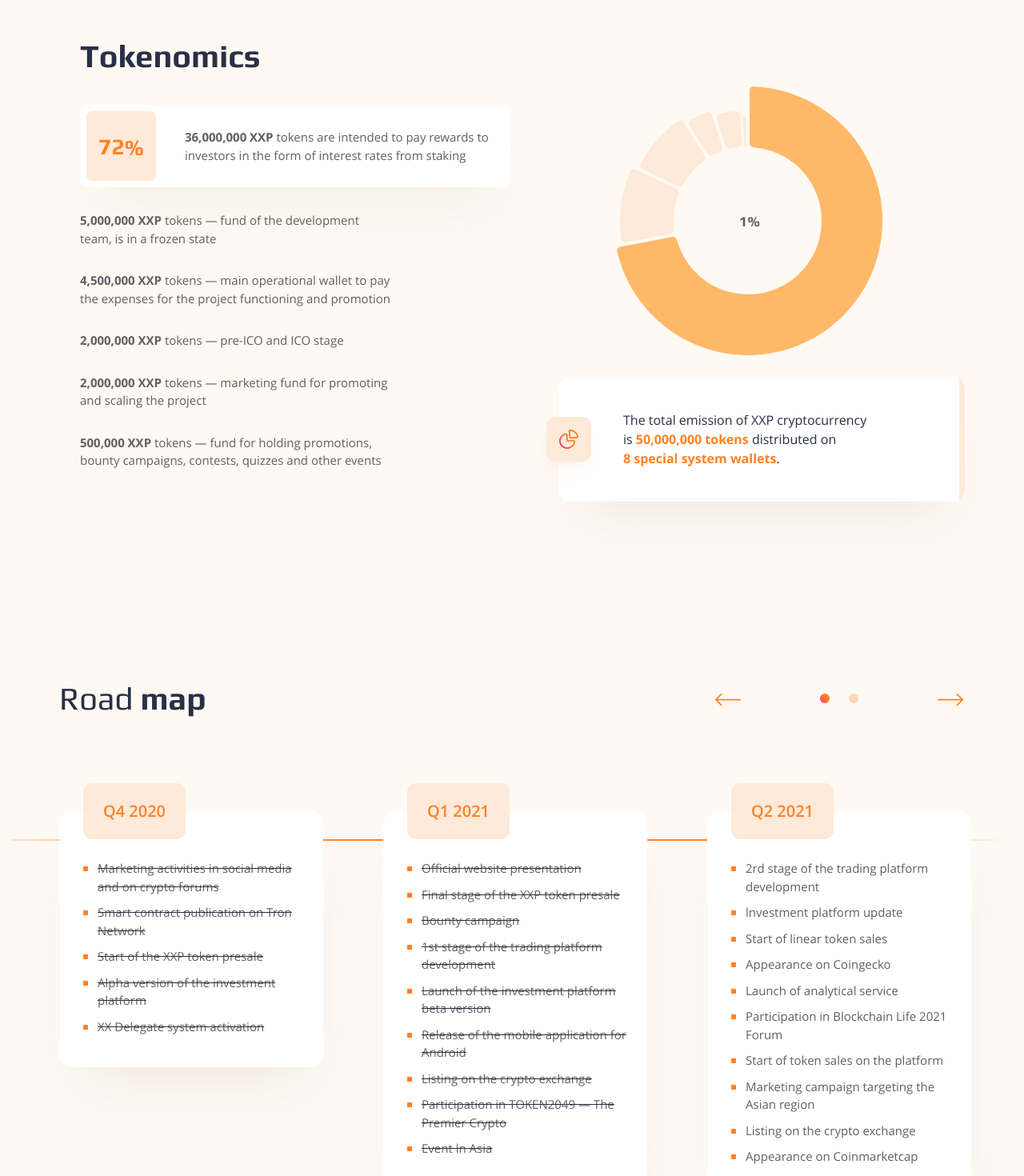
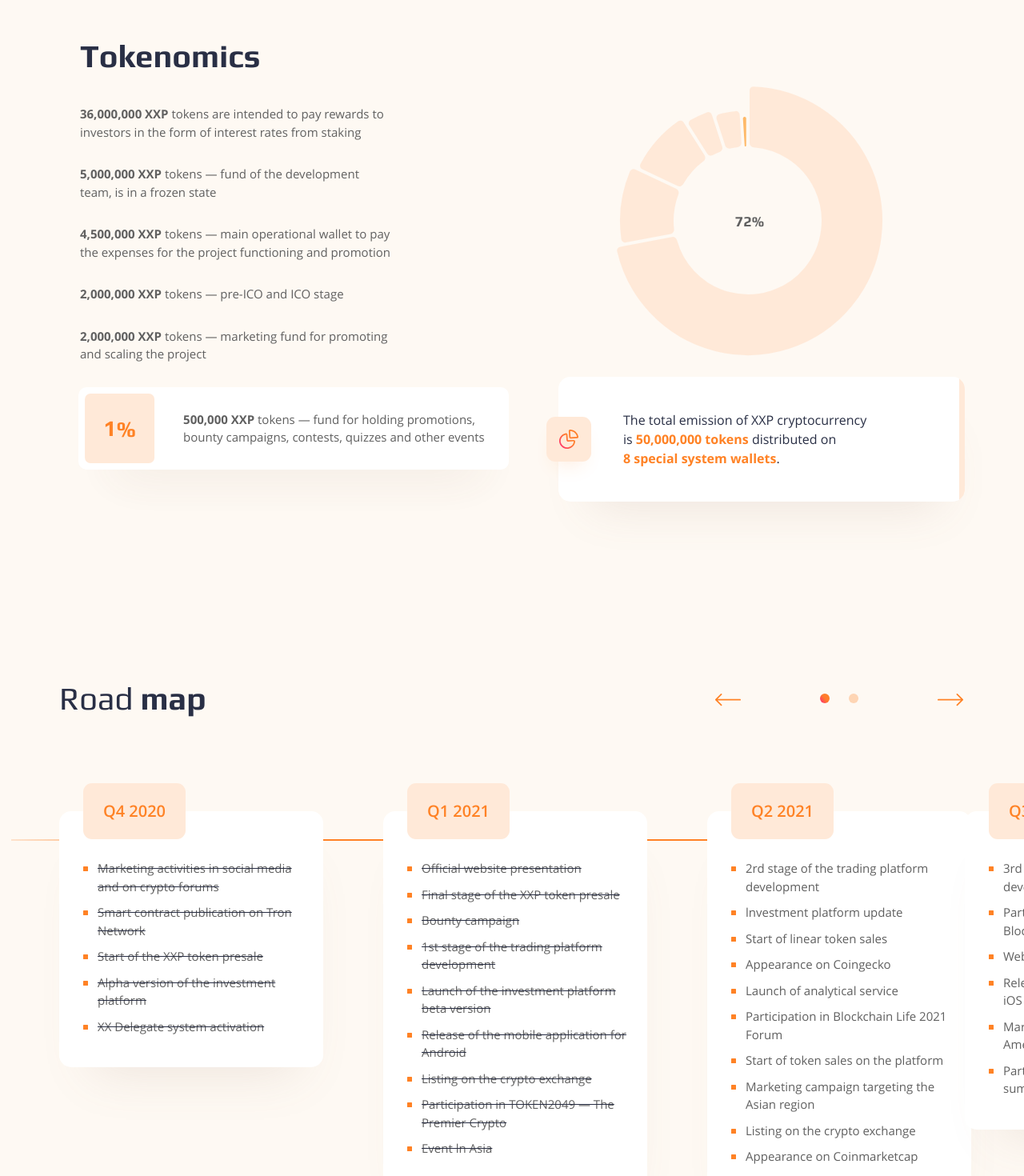
Before and after one commit to DimonONE/xpp, a React (Create React App) app: page / in a window 1280 px wide. Shown: the part 6860-8330 px from the top of the page at 80% size. Built offline with nearby package versions, Linux system fonts and the light colour scheme.

Commit message:
something worked

```diff
--- a/src/pages/HeadPage/Main/components/SectionRoadmap/SectionRoadmap.jsx
+++ b/src/pages/HeadPage/Main/components/SectionRoadmap/SectionRoadmap.jsx
@@ -77,15 +77,23 @@
             </button>
           </div>
         </div>
+        <Swiper className="swiper-container roadmap__slider">
           <div className="swiper-container roadmap__slider">
             <div className={`swiper-wrapper ${style.swiper_wrapper}`}>
+              <SwiperSlide
+                className={`swiper-wrapper ${
+                  folowing ? "swiper-slide-active" : style.swiper_slide__none
+                } ${style.swiper_wrapper}`}
+              >
                 <div
                   className={`swiper-slide roadmap__slider-item ${
                     folowing ? "swiper-slide-active" : style.swiper_slide__none
                   } ${style.swiper_slide__width}`}
                 >
                   <div className="roadmap__slider-item-label">Q4 2020</div>
-              <ul className={`roadmap__slider-item-list ${style.line_through}`}>
+                  <ul
+                    className={`roadmap__slider-item-list ${style.line_through}`}
+                  >
                     <li className="roadmap__slider-item-list-item swiper-slide-active">
                       Marketing activities in social media and on crypto forums
                     </li>
@@ -109,7 +117,9 @@
                   } ${style.swiper_slide__width}`}
                 >
                   <div className="roadmap__slider-item-label">Q1 2021</div>
-              <ul className={`roadmap__slider-item-list ${style.line_through}`}>
+                  <ul
+                    className={`roadmap__slider-item-list ${style.line_through}`}
+                  >
                     <li
                       className={`roadmap__slider-item-list-item swiper-slide-active`}
                     >
@@ -180,9 +190,15 @@
                     </li>
                   </ul>
                 </div>
+              </SwiperSlide>
+              <SwiperSlide
+                className={`swiper-slide swiper-wrapper ${
+                  folowing ? "swiper-slide-active" : ""
+                } ${style.swiper_slide__width}`}
+              >
                 <div
                   className={`swiper-slide roadmap__slider-item ${
-                !folowing ? "swiper-slide-active" : ""
+                    folowing ? "swiper-slide-active" : ""
                   } ${style.swiper_slide__width}`}
                 >
                   <div className="roadmap__slider-item-label">Q3 2021</div>
@@ -249,9 +265,11 @@
                     </li>
                   </ul>
                 </div>
+              </SwiperSlide>
             </div>
           </div>
           <div className="roadmap__scrollbar"></div>
+        </Swiper>
       </div>
     </section>
   );
--- a/src/pages/HeadPage/Main/components/SectionRoadmap/SectionRoadmap.module.css
+++ b/src/pages/HeadPage/Main/components/SectionRoadmap/SectionRoadmap.module.css
@@ -8,5 +8,3 @@
 .swiper_slide__none {
   display: none;
 }
-.swiper_wrapper {
-}
--- a/src/pages/HeadPage/Main/components/SectionTokenomics/SectionTokenomics.jsx
+++ b/src/pages/HeadPage/Main/components/SectionTokenomics/SectionTokenomics.jsx
@@ -6,8 +6,8 @@
 
 export const SectionTokenomics = (props) => {
   let [hoverID, setHoverID] = useState(1);
-  let [percent, setPercent] = useState(1);
-
+  let [percent, setPercent] = useState(72);
+  console.log("renders");
   return (
     <section id="tokenomics" className="section tokenomics">
       <div className={`container ${style.tokenomics__container}`}>
@@ -24,10 +24,17 @@
             style={{ visibility: "visible" }}
           >
             <div className="tokenomics__list">
-              {localState.map((e) => (
+              {localState.map((e) => {
+                return (
                   <Fade
+                    key={e.id}
                     direction="left"
                     delay={e.delay}
+                    onVisibilityChange={() =>
+                      setTimeout(() => {
+                        setHoverID(e.id);
+                      }, e.delay)
+                    }
                     className={`tokenomics__list-item ${
                       e.id === hoverID ? "active" : ""
                     }`}
@@ -37,12 +44,15 @@
                         {e.tokenomics_number}
                       </div>
                       <div className="tokenomics__list-text">
-                      <b className="font-weight-700">{e.tokenomics_text__b}</b>{" "}
+                        <b className="font-weight-700">
+                          {e.tokenomics_text__b}
+                        </b>{" "}
                         {e.tokenomics_text}
                       </div>
                     </span>
                   </Fade>
-              ))}
+                );
+              })}
             </div>
           </div>
           <div className="tokenomics__charts col-lg-6 ">
--- a/src/pages/HeadPage/Main/components/SectionTokenomics/State.js
+++ b/src/pages/HeadPage/Main/components/SectionTokenomics/State.js
@@ -1,7 +1,7 @@
 export const localState = [
   {
     id: 1,
-    delay: 500,
+    delay: 1000,
     tokenomics_number: 72,
     tokenomics_text:
       "tokens are intended to pay rewards to investors in the form of interest rates from staking",
@@ -9,7 +9,7 @@
   },
   {
     id: 2,
-    delay: 1000,
+    delay: 2000,
     tokenomics_number: 10,
     tokenomics_text:
       "tokens — fund of the development team, is in a frozen state",
@@ -17,7 +17,7 @@
   },
   {
     id: 3,
-    delay: 1500,
+    delay: 3000,
 
     tokenomics_number: 9,
     tokenomics_text:
@@ -26,14 +26,14 @@
   },
   {
     id: 4,
-    delay: 2000,
+    delay: 4000,
     tokenomics_number: 4,
     tokenomics_text: "tokens — pre-ICO and ICO stage",
     tokenomics_text__b: "2,000,000 XXP",
   },
   {
     id: 5,
-    delay: 2500,
+    delay: 5000,
     tokenomics_number: 4,
     tokenomics_text:
       "tokens — marketing fund for promoting and scaling the project",
@@ -41,7 +41,7 @@
   },
   {
     id: 6,
-    delay: 3000,
+    delay: 6000,
     tokenomics_number: 1,
     tokenomics_text:
       "tokens — fund for holding promotions, bounty campaigns, contests, quizzes and other events",
```
Lines whose indentation alone changed are shown as unchanged.
